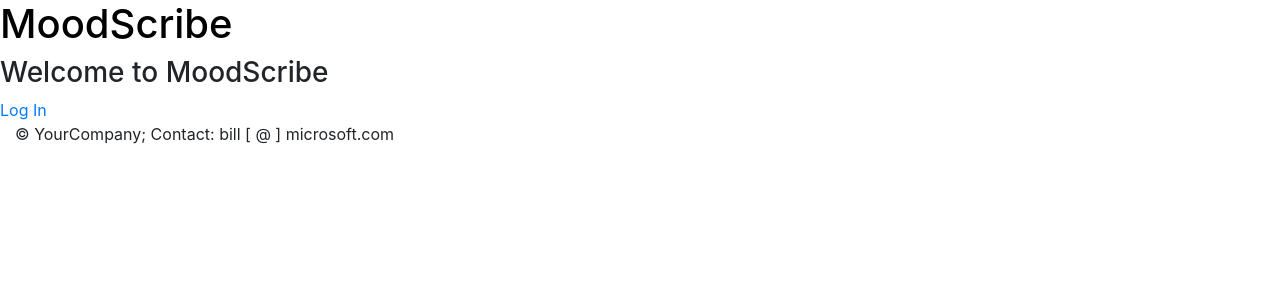
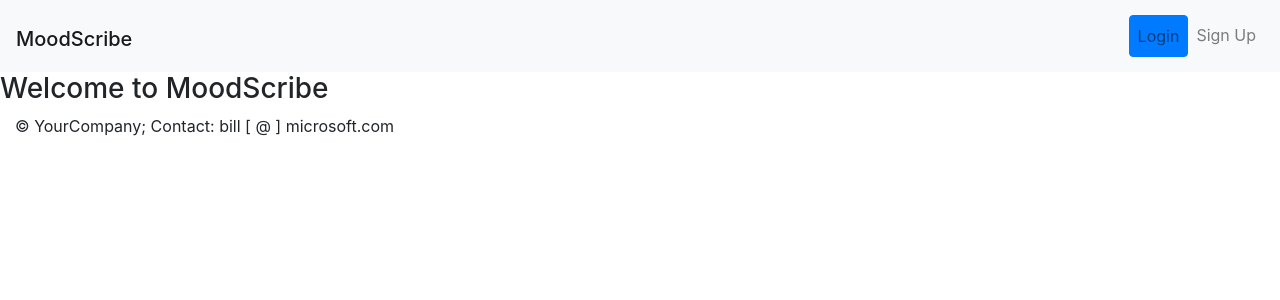
Before and after one commit to comnk/MoodScribe, a Flask app: page /logged_out/ in a window 1280 px wide. Shown: the top 300 px of the page. Run offline with Flask 2, Linux system fonts and the light colour scheme.

Commit message:
added functionality where navbar changes depending on whether or not user is logged in, added some more styling also

```diff
--- a/app.py
+++ b/app.py
@@ -1,9 +1,12 @@
 from flask import Flask, render_template, request, url_for, redirect, session
+from dotenv import load_dotenv
 
 import bcrypt
 import os
 import pymongo
 import user_routes
+
+load_dotenv()
 
 app = Flask(__name__, template_folder = 'templates')
 app.secret_key = "testing"
@@ -16,8 +19,7 @@ app.add_url_rule('/delete_entry/<entry_id>', view_func=user_routes.delete_entry,
 client = pymongo.MongoClient(os.environ.get("MONGODB_URI"))
 db = client.get_database("total_records")
 records = db.register
-
-user_in_app = False
+entries = db.entries
 
 @app.route("/")
 def index():
@@ -28,7 +30,11 @@ def registration():
     message = ''
 
     if ("email" in session):
-        return redirect(url_for("logged_in", user_in_app=True))
+        user_entries = entries.find({"user_id": session["email"]})
+        entries_list = list(user_entries)
+        entries_list.reverse()
+        return render_template("logged_in.html", user_name=session["email"], entries=entries_list)
+
     if (request.method == "POST"):
         user = request.form.get("fullname")
         email = request.form.get("email")
@@ -57,7 +63,7 @@ def registration():
             user_name = records.find_one({"name":user})
             new_user = user_name["name"]
 
-            return render_template("logged_in.html", user_name=new_user, user_in_app=True)
+            return render_template("logged_in.html", user_name=new_user)
 
     return render_template('registration.html')
 
@@ -66,7 +72,10 @@ def login():
     message = 'Please log into account'
 
     if ("email" in session):
-        return redirect(url_for("logged_in", user_in_app=True))
+        user_entries = entries.find({"user_id": session["email"]})
+        entries_list = list(user_entries)
+        entries_list.reverse()
+        return render_template("logged_in.html", user_name=session["email"], entries=entries_list)
 
     if (request.method == "POST"):
         email = request.form.get("email")
@@ -79,7 +88,7 @@ def login():
 
             if (bcrypt.checkpw(password.encode('utf-8'), password_check)):
                 session['email'] = email_val
-                return redirect(url_for("logged_in", user_name=email_val, user_in_app=True))
+                return redirect(url_for("logged_in", user_name=email_val))
             else:
                 if (email in session):
                     return redirect(url_for("logged_in"))
--- a/templates/base.html
+++ b/templates/base.html
@@ -9,11 +9,31 @@
     integrity="sha384-Vkoo8x4CGsO3+Hhxv8T/Q5PaXtkKtu6ug5TOeNV6gBiFeWPGFN9MuhOf23Q9Ifjh" crossorigin="anonymous">
 </head>
 <body>
-    {% if user_in_app  %}
-        {% include 'navbar_visit.html' %}
-    {% else %}
-        {% include 'navbar_visit.html' %}
-    {% endif %}
+    <nav class="navbar navbar-expand-lg navbar-light bg-light">
+        {% if 'email' in session %}
+            <a class="navbar-brand" href="{{ url_for('logged_in') }}">MoodScribe</a>
+        {% else %}
+            <h1><a class="navbar-brand" href="/">MoodScribe</a></h1>
+        {% endif %}
+        <div class="collapse navbar-collapse" id="navbarNav">
+            <ul class="navbar-nav ml-auto">
+                {% if 'email' in session %}
+                    <li class="nav-item">
+                        <a class="nav-link" href="/new_entry/">Create New Entry</a>
+                    </li>
+                    <li class="nav-item">
+                        <a class="nav-link" href="/logged_out/">Logout</a>
+                    </li>
+                {% else %}
+                    <li class="nav-item">
+                        <a class="nav-link btn btn-primary" href="{{ url_for('login') }}">Login</a>
+                    </li>
+                    <li class="nav-item">
+                        <a class="nav-link" href="/registration/">Sign Up</a>
+                    </li>
+                {% endif %}
+        </ul>
+    </nav>
 
     {% block content %}
 
--- a/templates/landing_page.html
+++ b/templates/landing_page.html
@@ -3,9 +3,6 @@
 
 {% block content %}
 
-<nav>
-    <h3>Welcome to MoodScribe</h3>
-    <a href="/login/">Log In</a>
-</nav>
+<h3>Welcome to MoodScribe</h3>
 
 {% endblock %}
--- a/templates/logged_in.html
+++ b/templates/logged_in.html
@@ -3,10 +3,9 @@
 
 {% block content %}
 <p>Hello! You have Logged in as {{ user_name }}!</p>
-<a href="/new_entry/">Create New Entry</a>
-<a href="/logged_out/">Log Out</a>
+
 {% for entry in entries %}
-    <div class="entry" style="border: solid 5px black;">
+    <div class="entry" style="border: solid 2.5px black;">
         <h3>Date: {{ entry.date }}</h3>
         <p>Mood Rating: {{ entry.rating }}</p>
         <p>Mood: {{ entry.mood }}</p>
--- a/templates/navbar_visit.html
+++ /dev/null
@@ -1 +0,0 @@
-<h1><a href="/" style="text-decoration: none; color: black;">MoodScribe</a></h1>
--- /dev/null
+++ b/templates/user_profile.html
@@ -0,0 +1 @@
+{% extends "base.html" %}
```
Also changed, not shown: user_routes.py (+10 -4 lines).
